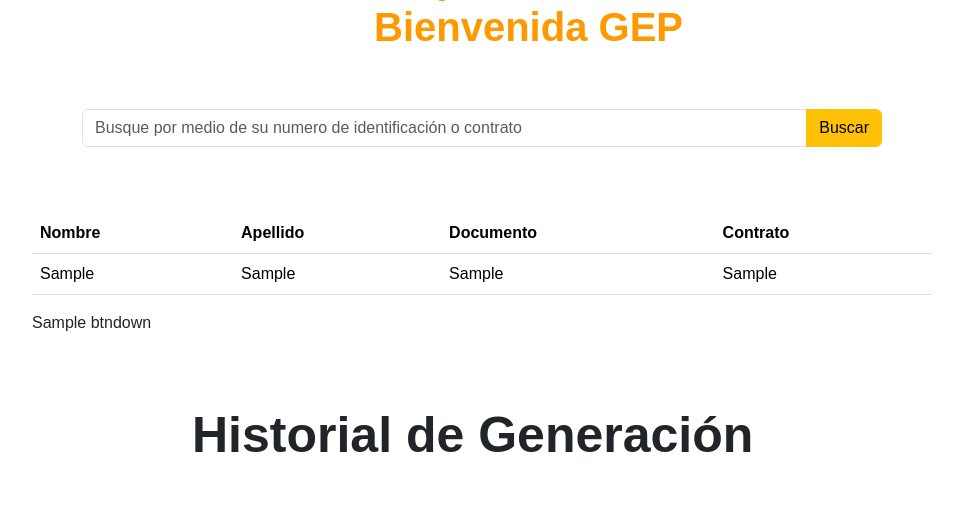
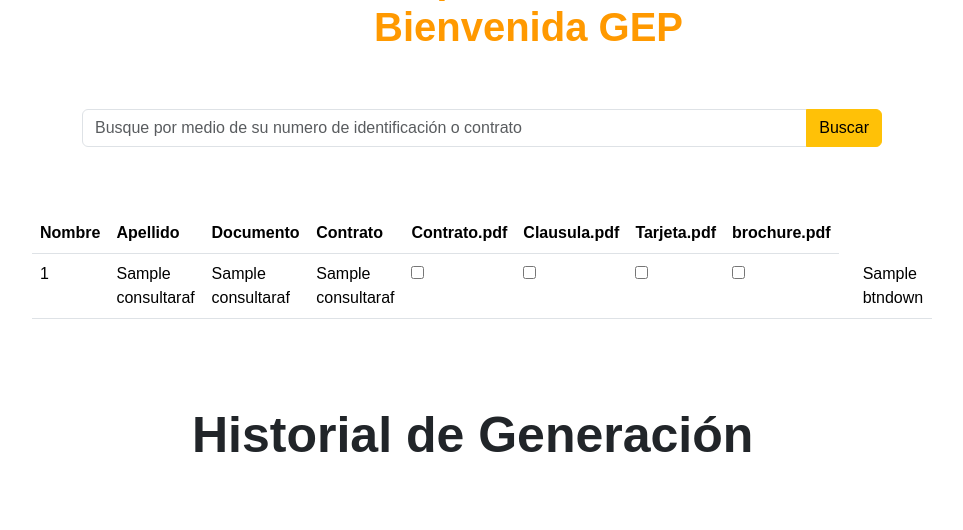
Before and after one commit to SistemasGEP2/crm-gep, a Flask app: template templates/Welcome/Welcome.html in a window 1280 px wide. Shown: the part 250-780 px from the top of the page, without its empty margins (288-1251 px from the left). Run offline with Flask 3, Linux system fonts and the light colour scheme; the template is opened without the code that fills it: most values are stand-ins (such as "Sample title", 1, 10 or a date in 2020).

Commit message:
descarga de los pdfs 2  requerimiento

```diff
--- a/app.py
+++ b/app.py
@@ -190,9 +190,9 @@ def welcomeaf():
                         # if consultarpdf3 is not None:
                 for i in consultarpdf3:
                  b1, b2, b3, b4, b5, b6, b7, b8, b9, b10, b11, b12, b13, b14, b15, b16, b17, b18, b19, b20, b21, b22, b23 = i
-                 pdf_name = f"Caratula_{b1}.pdf"
+                 pdf_name = f"Contrato_{b1}.pdf"
                  pdf = caratula_afiliado(pdf_name, b1, b2, b3, b4, b5, b6, b7, b8, b9, b10, b11, b12, b13, b14, b15, b16, b17, b18, b19, b20, b21, b22, b23, contrato)
-                print(f'Datos: {consultaraf}{pdf}')
+                print(f'Datos: {consultaraf}')
                 btndown = '<button type="submit" class="btn btn-success donlawn">Descargar</button>'
 
 
@@ -210,6 +210,13 @@ def welcomeaf():
 def downpdf():
     try:
         contrato = request.form.get('contrato')
+        contratopdf = request.form.get('contratopdf') # on and None
+        clausulapdf = request.form.get('clausulapdf')
+        tarjetapdf = request.form.get('tarjetapdf')
+        brochurepdf = request.form.get('brochurepdf')
+        contratopordebajo = request.form.get('contratopordebajo')
+        print(f"::::::::Contrato_{contratopordebajo}.pdf")
+
 
 
         pdfs = []
@@ -219,14 +226,22 @@ def downpdf():
         if consultarpdf2 is not None:
             for i in consultarpdf2:
                 a1, a2, a3, a4 = i
-                pdf_name = f"Carta Bienvenida_{a2}.pdf"
+                print(i)
+                pdf_name = f"Contrato_{contratopordebajo}.pdf"
+                #pdf = contrat(pdf_name, a2, a1, a3, a4)
+                #pdfs.append(pdf_name) esta es la carta de bienvenida por si la piden luego
+        if contratopdf == 'on':
+            pdfs.append(f"Contrato_{contratopordebajo}.pdf")
+        if clausulapdf == 'on':
+            pdfs.append("static\\pdf\\Clausulas.pdf")
+        if tarjetapdf == 'on':
+            pdfs.append("static\\pdf\\Tarjeta_Titular.pdf")
+        if brochurepdf == 'on':
+            pdfs.append("static\\pdf\\BrochureGEP.pdf")
 
-                pdf_name = f"Contrato_{contrato}.pdf"
-                pdf = contrat(pdf_name, a2, a1, a3, a4)
-                pdfs.append(pdf_name)
-                pdfs.append("static\\pdf\\Tarjeta_Titular.pdf")
-                pdfs.append("static\\pdf\\BrochureGEP.pdf")
-                pdfs.append(f"Caratula_{contrato}.pdf")
+        else:
+            print('listo :D')
+
 
 
         if not pdfs:
--- a/beneficiario.py
+++ b/beneficiario.py
@@ -11,8 +11,9 @@ def beneficiarios_consulta(contrato):
 								from Beneficiarios
 								inner join Afiliaciones ON Afiliaciones.IdAfiliacion = Beneficiarios.IdAfiliacion
                                 inner join parentescos ON Beneficiarios.IdParentesco = Parentescos.IdParentesco
-								where Afiliaciones.Contrato = ?;
-                                """,contrato)
+                                inner join Clientes ON Clientes.IdCliente = Beneficiarios.IdCliente
+								where Afiliaciones.Contrato = ? or Clientes.Identificacion = ? or Clientes.PrimerNombre like ?;
+                                """,contrato,contrato,contrato)
                 results = cursor.fetchall()
                 return results
     except pyodbc.Error as e:
--- a/conexion.py
+++ b/conexion.py
@@ -176,7 +176,7 @@ def afiliacion(dato1):
         connection = pyodbc.connect(connection_string)
         cursor = connection.cursor()
 
-        cursor.execute(f"Select Clientes.PrimerNombre,Clientes.PrimerApellido,Clientes.Identificacion,Afiliaciones.Contrato  from Clientes inner join Afiliaciones On Clientes.IdCliente = Afiliaciones.IdCliente where Clientes.Identificacion ='{dato1}' or Afiliaciones.Contrato ='{dato1}' ")
+        cursor.execute(f"Select Clientes.PrimerNombre,Clientes.PrimerApellido,Clientes.Identificacion,Afiliaciones.Contrato  from Clientes inner join Afiliaciones On Clientes.IdCliente = Afiliaciones.IdCliente where Clientes.Identificacion ='{dato1}' or Afiliaciones.Contrato ='{dato1}' or Clientes.PrimerNombre like '%{dato1}%'  ")
 
         results = cursor.fetchall()
 
--- a/templates/Welcome/Welcome.html
+++ b/templates/Welcome/Welcome.html
@@ -50,24 +50,35 @@
                     <th scope="col">Apellido</th>
                     <th scope="col">Documento</th>
                     <th scope="col">Contrato</th>
+                    <th scope="col">Contrato.pdf</th>
+                    <th scope="col">Clausula.pdf</th>
+                    <th scope="col">Tarjeta.pdf</th>
+                    <th scope="col">brochure.pdf</th>
                   </tr>
                 </thead>
                 <tbody>
+                  {%for i in consultaraf%}
                   <tr>
-                    <td >{{dato1}}</td>
-                    <td>{{dato2}}</td>
-                    <td>{{dato3}}</td>
-                    <td>{{dato4}}</td>
+                    <td >{{i[0]}}</td>
+                    <td>{{i[1]}}</td>
+                    <td>{{i[2]}}</td>
+                    <td>{{i[3]}}</td>
+                    <form action="/downpdf" method="post">
+                      <td><input type="checkbox" name="contratopdf"></td>
+                      <td><input type="checkbox" name="clausulapdf"></td>
+                      <td><input type="checkbox" name="tarjetapdf"></td>
+                      <td><input type="checkbox" name="brochurepdf"></td>
+                      <td><input type="text" name="contratopordebajo"  value="{{i[3]}}" style="background-color: transparent;border: none;display: none;"></td>
+
+                      <input type="hidden" name="contrato" value="{{ contrato }}">
+                      <td>{{btndown | safe}}</td>
+                    </form>
                   </tr>
+                  {% endfor %}
                   <tr>
                 </tbody>
               </table>
                 <!-- En Welcome.html -->
-
-              <form action="/downpdf" method="post">
-                <input type="hidden" name="contrato" value="{{ contrato }}">
-                {{btndown | safe}}
-              </form>
 
 
             <h1 class="txt-history">Historial de Generación</h1>
```
Also changed, not shown: afiliado.py (+4 -4 lines), log.txt (+10 -0 lines), 1 other file.
